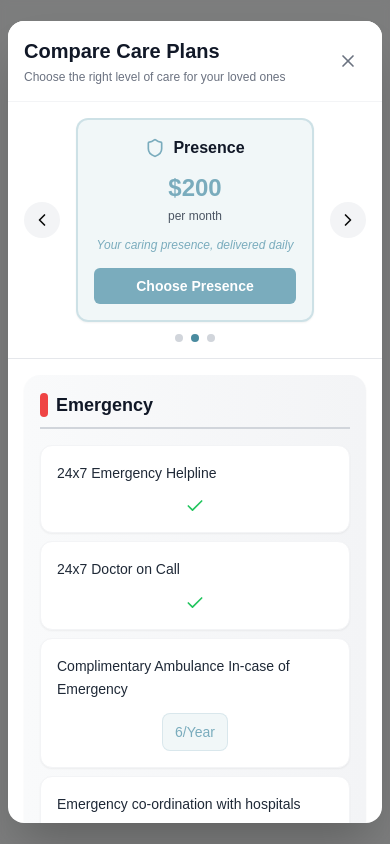
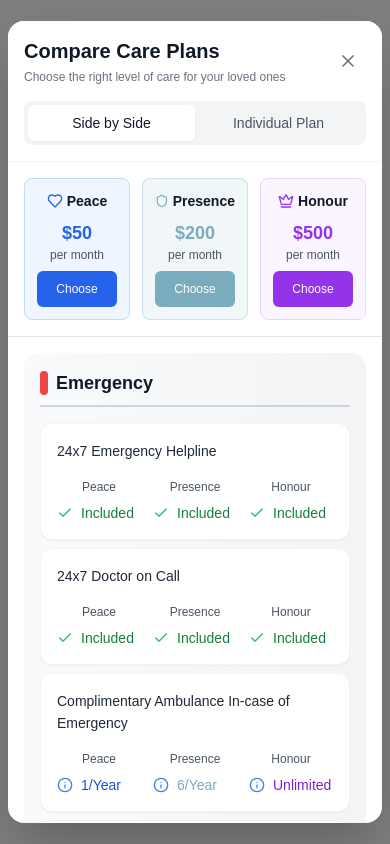
Before and after one commit to sarindipitous/TimesNRI, a Next.js app: page /compare in a window 390 px wide. Built offline with nearby package versions, Linux system fonts and the light colour scheme.

Commit message:
feat: enhance mobile comparison with dual views and clear icons
Improve mobile readability with side-by-side and individual plan views

Co-authored-by: Gaurav Sarin <104790060+sarindipitous@users.noreply.github.com>

```diff
--- a/components/care-plans-comparison.tsx
+++ b/components/care-plans-comparison.tsx
@@ -1,5 +1,5 @@
 "use client"
-import { Check, X, Crown, Heart, Shield, Plus, ChevronLeft, ChevronRight } from "lucide-react"
+import { Check, X, Crown, Heart, Shield, Plus, ChevronLeft, ChevronRight, Info } from "lucide-react"
 import { Button } from "@/components/ui/button"
 import Link from "next/link"
 import { useState } from "react"
@@ -304,38 +304,46 @@ interface CarePlansComparisonProps {
 }
 
 export function CarePlansComparison({ onClose, onSelectPlan }: CarePlansComparisonProps) {
+  const [mobileView, setMobileView] = useState<"compare" | "single">("compare")
   const [selectedPlanIndex, setSelectedPlanIndex] = useState(1) // Default to Presence plan
 
-  const renderFeatureValue = (value: boolean | string, planType: "peace" | "presence" | "honour") => {
+  const renderFeatureValue = (value: boolean | string, planType: "peace" | "presence" | "honour", compact = false) => {
     if (value === true) {
-      return <Check className="h-5 w-5 text-green-500 mx-auto flex-shrink-0" />
+      return (
+        <div className="flex items-center gap-2">
+          <Check className="h-4 w-4 text-green-500 flex-shrink-0" />
+          {!compact && <span className="text-sm text-green-700 font-medium">Included</span>}
+        </div>
+      )
     }
     if (value === false) {
-      return <X className="h-5 w-5 text-gray-300 mx-auto flex-shrink-0" />
+      return (
+        <div className="flex items-center gap-2">
+          <X className="h-4 w-4 text-gray-400 flex-shrink-0" />
+          {!compact && <span className="text-sm text-gray-500">Not included</span>}
+        </div>
+      )
     }
     if (value === "Value-Added") {
       return (
-        <div className="flex items-center justify-center">
-          <span className="text-xs font-semibold text-gray-600 bg-gray-100 border border-gray-300 px-2 py-1 rounded-md flex items-center gap-1">
-            <Plus className="h-3 w-3" />
-            Value-Added
-          </span>
+        <div className="flex items-center gap-2">
+          <Plus className="h-4 w-4 text-orange-500 flex-shrink-0" />
+          <span className="text-sm text-orange-700 font-medium">Add-on available</span>
         </div>
       )
     }
     if (typeof value === "string") {
       return (
+        <div className="flex items-center gap-2">
+          <Info className="h-4 w-4 text-blue-500 flex-shrink-0" />
           <span
-          className={`text-sm font-medium text-center px-3 py-2 rounded-lg ${
-            planType === "peace"
-              ? "text-blue-700 bg-blue-100 border border-blue-200"
-              : planType === "presence"
-                ? "text-accent bg-accent/10 border border-accent/20"
-                : "text-purple-700 bg-purple-100 border border-purple-200"
+            className={`text-sm font-medium ${
+              planType === "peace" ? "text-blue-700" : planType === "presence" ? "text-accent" : "text-purple-700"
             }`}
           >
             {value}
           </span>
+        </div>
       )
     }
     return null
@@ -360,9 +368,30 @@ export function CarePlansComparison({ onClose, onSelectPlan }: CarePlansComparis
               <X className="h-5 w-5 sm:h-6 sm:w-6 text-gray-500" />
             </button>
           </div>
+
+          {/* Mobile View Toggle */}
+          <div className="lg:hidden mt-4 flex bg-gray-100 rounded-lg p-1">
+            <button
+              onClick={() => setMobileView("compare")}
+              className={`flex-1 py-2 px-3 rounded-md text-sm font-medium transition-colors ${
+                mobileView === "compare" ? "bg-white text-gray-900 shadow-sm" : "text-gray-600 hover:text-gray-900"
+              }`}
+            >
+              Side by Side
+            </button>
+            <button
+              onClick={() => setMobileView("single")}
+              className={`flex-1 py-2 px-3 rounded-md text-sm font-medium transition-colors ${
+                mobileView === "single" ? "bg-white text-gray-900 shadow-sm" : "text-gray-600 hover:text-gray-900"
+              }`}
+            >
+              Individual Plan
+            </button>
+          </div>
         </div>
 
-        {/* Mobile Plan Selector */}
+        {/* Mobile Plan Selector - Only show in single view */}
+        {mobileView === "single" && (
           <div className="lg:hidden flex-shrink-0 bg-white border-b border-gray-200 p-4">
             <div className="flex items-center justify-between">
               <button
@@ -383,7 +412,9 @@ export function CarePlansComparison({ onClose, onSelectPlan }: CarePlansComparis
                     {currentPlan.price}
                   </div>
                   <div className="text-xs text-gray-600 mb-3 text-center">per month</div>
-                <div className={`text-xs ${currentPlan.textColor} font-medium italic mb-3 leading-relaxed text-center`}>
+                  <div
+                    className={`text-xs ${currentPlan.textColor} font-medium italic mb-3 leading-relaxed text-center`}
+                  >
                     {currentPlan.description}
                   </div>
                   <Link href={`/waitlist?plan=${currentPlan.id}`}>
@@ -415,6 +446,7 @@ export function CarePlansComparison({ onClose, onSelectPlan }: CarePlansComparis
               ))}
             </div>
           </div>
+        )}
 
         {/* Scrollable Content */}
         <div className="flex-1 overflow-auto">
@@ -449,6 +481,32 @@ export function CarePlansComparison({ onClose, onSelectPlan }: CarePlansComparis
             </div>
           </div>
 
+          {/* Mobile Plan Headers - Only show in compare view */}
+          {mobileView === "compare" && (
+            <div className="lg:hidden bg-white border-b border-gray-200 p-4">
+              <div className="grid grid-cols-3 gap-3">
+                {plans.map((plan) => {
+                  const IconComponent = plan.icon
+                  return (
+                    <div key={plan.id} className={`${plan.bgColor} rounded-lg p-3 border ${plan.borderColor}`}>
+                      <div className="flex items-center justify-center gap-1 mb-2">
+                        <IconComponent className={`h-4 w-4 ${plan.textColor}`} />
+                        <h4 className="font-bold text-gray-900 text-sm">{plan.name}</h4>
+                      </div>
+                      <div className={`text-lg font-bold ${plan.textColor} text-center`}>{plan.price}</div>
+                      <div className="text-xs text-gray-600 text-center">per month</div>
+                      <Link href={`/waitlist?plan=${plan.id}`} className="block mt-2">
+                        <Button size="sm" className={`w-full ${plan.buttonColor} text-white text-xs py-1`}>
+                          Choose
+                        </Button>
+                      </Link>
+                    </div>
+                  )
+                })}
+              </div>
+            </div>
+          )}
+
           {/* Feature Comparison */}
           <div className="p-4 sm:p-6 space-y-6 sm:space-y-10">
             {comparisonData.map((category, categoryIndex) => (
@@ -480,26 +538,49 @@ export function CarePlansComparison({ onClose, onSelectPlan }: CarePlansComparis
                           {feature.name}
                         </div>
                         <div className="flex justify-center items-center min-h-[40px]">
+                          {renderFeatureValue(feature.peace, "peace", true)}
+                        </div>
+                        <div className="flex justify-center items-center min-h-[40px]">
+                          {renderFeatureValue(feature.presence, "presence", true)}
+                        </div>
+                        <div className="flex justify-center items-center min-h-[40px]">
+                          {renderFeatureValue(feature.honour, "honour", true)}
+                        </div>
+                      </div>
+
+                      {/* Mobile Compare Layout */}
+                      {mobileView === "compare" && (
+                        <div className="lg:hidden bg-white rounded-xl p-4 shadow-sm border border-gray-100">
+                          <div className="text-sm text-gray-800 font-medium leading-relaxed mb-4">{feature.name}</div>
+                          <div className="grid grid-cols-3 gap-3">
+                            <div className="text-center">
+                              <div className="text-xs text-gray-600 mb-2 font-medium">Peace</div>
                               {renderFeatureValue(feature.peace, "peace")}
                             </div>
-                        <div className="flex justify-center items-center min-h-[40px]">
+                            <div className="text-center">
+                              <div className="text-xs text-gray-600 mb-2 font-medium">Presence</div>
                               {renderFeatureValue(feature.presence, "presence")}
                             </div>
-                        <div className="flex justify-center items-center min-h-[40px]">
+                            <div className="text-center">
+                              <div className="text-xs text-gray-600 mb-2 font-medium">Honour</div>
                               {renderFeatureValue(feature.honour, "honour")}
                             </div>
                           </div>
+                        </div>
+                      )}
 
-                      {/* Mobile Layout */}
+                      {/* Mobile Single Plan Layout */}
+                      {mobileView === "single" && (
                         <div className="lg:hidden bg-white rounded-xl p-4 shadow-sm border border-gray-100">
                           <div className="text-sm text-gray-800 font-medium leading-relaxed mb-3">{feature.name}</div>
-                        <div className="flex justify-center">
+                          <div className="flex items-start gap-3">
                             {renderFeatureValue(
                               feature[currentPlan.id as keyof typeof feature] as boolean | string,
                               currentPlan.id as "peace" | "presence" | "honour",
                             )}
                           </div>
                         </div>
+                      )}
                     </div>
                   ))}
                 </div>
@@ -513,43 +594,33 @@ export function CarePlansComparison({ onClose, onSelectPlan }: CarePlansComparis
               <div className="flex items-center gap-3 mb-4 sm:mb-6">
                 <h6 className="font-bold text-lg sm:text-xl text-gray-900">Understanding Your Options</h6>
               </div>
-              <div className="grid sm:grid-cols-2 lg:grid-cols-3 gap-4 sm:gap-6 text-sm text-gray-700">
-                <div className="space-y-3">
-                  <p className="flex items-start gap-3">
+              <div className="space-y-4">
+                <div className="flex items-start gap-3">
                   <Check className="h-5 w-5 text-green-500 mt-0.5 flex-shrink-0" />
-                    <span>
-                      <span className="font-semibold">Included:</span> Feature is part of your plan at no extra cost
+                  <div>
+                    <span className="font-semibold text-green-700">Included:</span>
+                    <span className="text-sm text-gray-600 ml-2">Feature is part of your plan at no extra cost</span>
+                  </div>
+                </div>
+                <div className="flex items-start gap-3">
+                  <Plus className="h-5 w-5 text-orange-500 mt-0.5 flex-shrink-0" />
+                  <div>
+                    <span className="font-semibold text-orange-700">Add-on available:</span>
+                    <span className="text-sm text-gray-600 ml-2">
+                      Available as an add-on service with transparent pricing
                     </span>
-                  </p>
-                  <p className="flex items-start gap-3">
-                    <div className="w-5 h-5 bg-blue-100 rounded border border-blue-200 mt-0.5 flex-shrink-0 flex items-center justify-center">
-                      <span className="text-xs font-bold text-blue-600">2x</span>
                   </div>
-                    <span>
-                      <span className="font-semibold">Specific Quantity:</span> Number of times per month/year included
-                    </span>
-                  </p>
                 </div>
-                <div className="space-y-3">
-                  <p className="flex items-start gap-3">
-                    <div className="w-5 h-5 bg-gray-100 rounded border border-gray-300 mt-0.5 flex-shrink-0 flex items-center justify-center">
-                      <Plus className="h-3 w-3 text-gray-600" />
+                <div className="flex items-start gap-3">
+                  <Info className="h-5 w-5 text-blue-500 mt-0.5 flex-shrink-0" />
+                  <div>
+                    <span className="font-semibold text-blue-700">Specific details:</span>
+                    <span className="text-sm text-gray-600 ml-2">Shows quantity limits or specific conditions</span>
                   </div>
-                    <span>
-                      <span className="font-semibold">Value-Added:</span> Available as an add-on service with
-                      transparent pricing
-                    </span>
-                  </p>
-                  <p className="flex items-start gap-3">
-                    <X className="h-5 w-5 text-gray-400 mt-0.5 flex-shrink-0" />
-                    <span>
-                      <span className="font-semibold">Not Available:</span> Feature not offered (very rare)
-                    </span>
-                  </p>
                 </div>
-                <div className="bg-accent/5 rounded-xl p-4 sm:col-span-2 lg:col-span-1">
+                <div className="bg-accent/5 rounded-xl p-4 mt-4">
                   <p className="text-accent font-semibold mb-2">Our Promise</p>
-                  <p className="text-xs text-gray-600 leading-relaxed">
+                  <p className="text-sm text-gray-600 leading-relaxed">
                     Every service you need is available. If it's not included in your plan, we offer it as a value-added
                     service with clear, upfront pricing. No surprises, just care.
                   </p>
```
Lines whose indentation alone changed are shown as unchanged.
